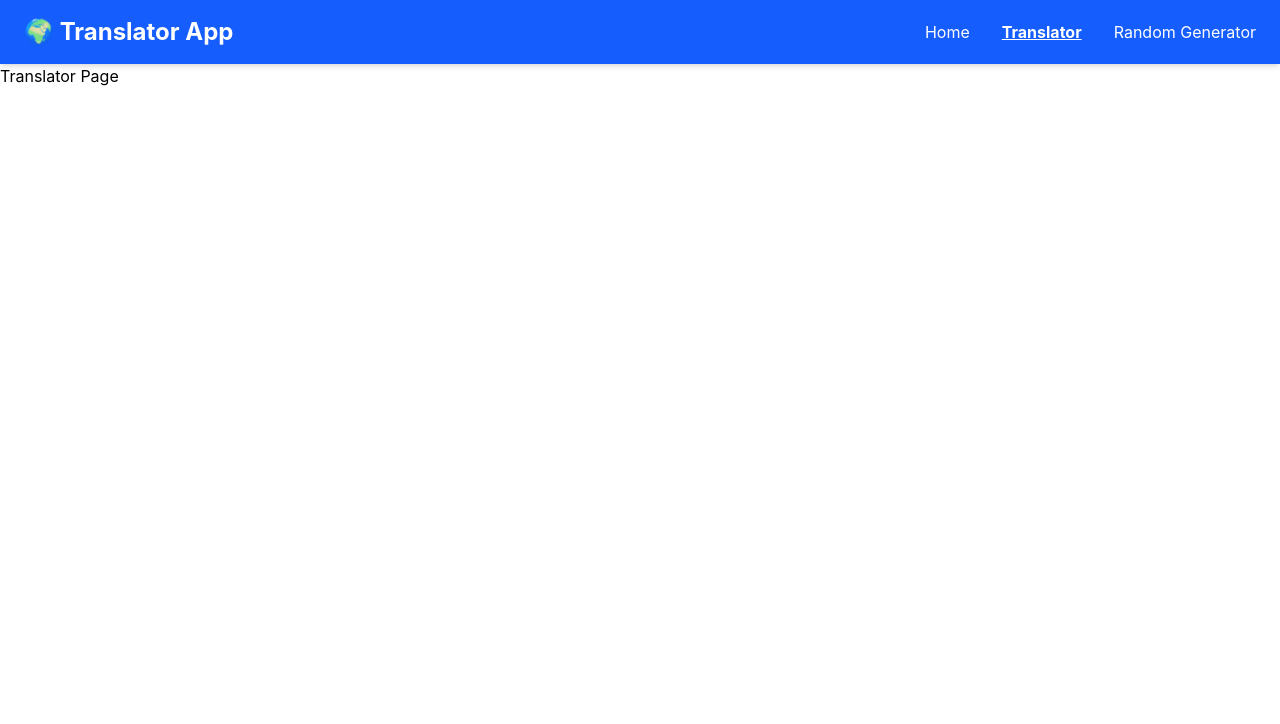
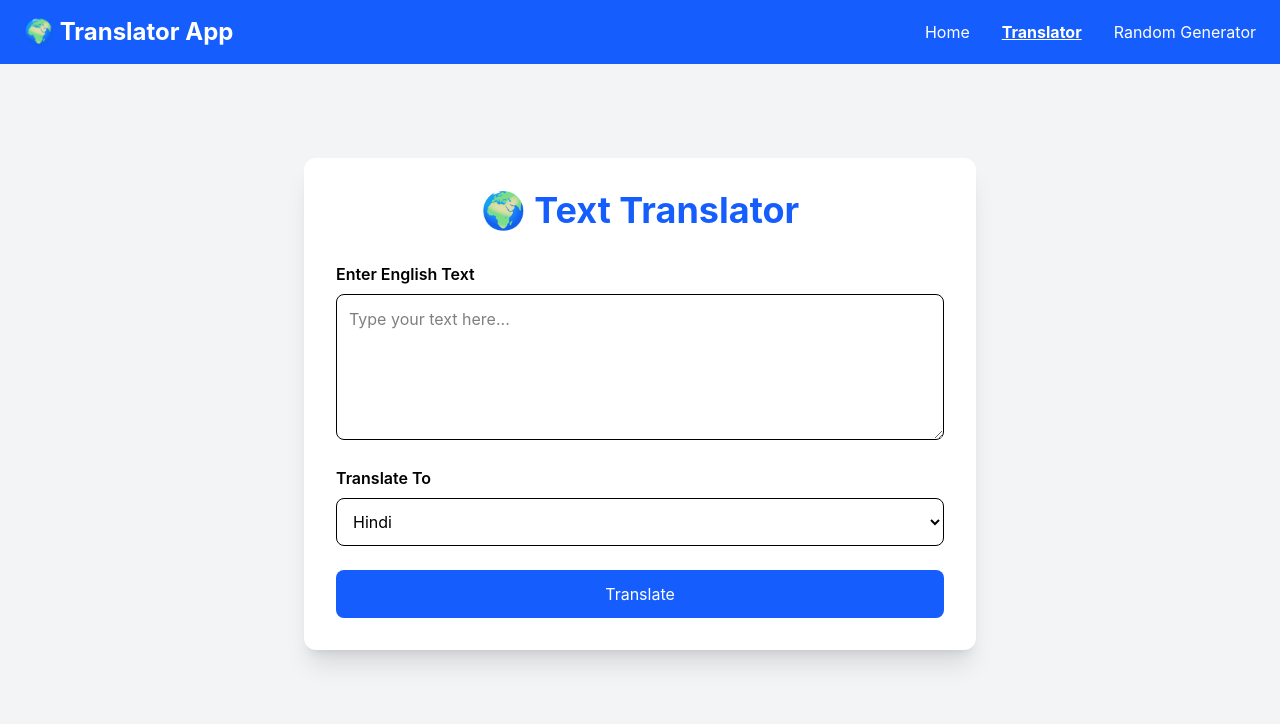
Before and after one commit to Khushbo86/react-translator-app, a React (Vite) app: page /translator in a window 1280 px wide. Shown: the top 724 px of the page. Built offline with nearby package versions, Linux system fonts and the light colour scheme; no server answers.

Commit message:
Implement translator feature using RapidAPI

```diff
--- a/src/components/LoadingSpinner.jsx
+++ b/src/components/LoadingSpinner.jsx
@@ -0,0 +1,9 @@
+function LoadingSpinner() {
+  return (
+    <div className="flex justify-center items-center mt-4">
+      <div className="w-8 h-8 border-4 border-blue-600 border-t-transparent rounded-full animate-spin"></div>
+    </div>
+  );
+}
+
+export default LoadingSpinner;
--- a/src/pages/TranslatorPage.jsx
+++ b/src/pages/TranslatorPage.jsx
@@ -1,7 +1,115 @@
+import { useState } from "react";
+import { translateText } from "../services/translatorService";
+import LoadingSpinner from "../components/LoadingSpinner";
+
 function TranslatorPage() {
+  const [text, setText] = useState("");
+  const [translatedText, setTranslatedText] = useState("");
+  const [language, setLanguage] = useState("hi");
+  const [loading, setLoading] = useState(false);
+  const [error, setError] = useState("");
+
+  const handleTranslate = async () => {
+    if (!text.trim()) {
+      setError("Please enter some text.");
+      return;
+    }
+
+    setLoading(true);
+    setError("");
+    setTranslatedText("");
+
+    try {
+      const data = await translateText(text, language);
+
+      // Adjust this if your API response structure is different
+      setTranslatedText(data.trans || data.translation || data.data || JSON.stringify(data));
+    } catch (err) {
+      setError("Translation failed. Please try again.");
+      console.error(err);
+    } finally {
+      setLoading(false);
+    }
+  };
+
+  const copyToClipboard = () => {
+    navigator.clipboard.writeText(translatedText);
+    alert("Copied to clipboard!");
+  };
+
   return (
-    <div>
-      <h1>Translator Page</h1>
+    <div className="min-h-[85vh] bg-gray-100 flex justify-center items-center px-4">
+      <div className="bg-white shadow-xl rounded-xl p-8 w-full max-w-2xl">
+
+        <h1 className="text-4xl font-bold text-center text-blue-600 mb-8">
+          🌍 Text Translator
+        </h1>
+
+        <label className="font-semibold">
+          Enter English Text
+        </label>
+
+        <textarea
+          rows="5"
+          className="w-full border rounded-lg p-3 mt-2 mb-5 focus:outline-none focus:ring-2 focus:ring-blue-500"
+          placeholder="Type your text here..."
+          value={text}
+          onChange={(e) => setText(e.target.value)}
+        />
+
+        <label className="font-semibold">
+          Translate To
+        </label>
+
+        <select
+          value={language}
+          onChange={(e) => setLanguage(e.target.value)}
+          className="w-full border rounded-lg p-3 mt-2 mb-6"
+        >
+          <option value="hi">Hindi</option>
+          <option value="fr">French</option>
+          <option value="es">Spanish</option>
+          <option value="de">German</option>
+          <option value="ja">Japanese</option>
+          <option value="ko">Korean</option>
+        </select>
+
+        <button
+          onClick={handleTranslate}
+          className="w-full bg-blue-600 text-white py-3 rounded-lg hover:bg-blue-700 transition"
+        >
+          Translate
+        </button>
+
+        {loading && <LoadingSpinner />}
+
+        {error && (
+          <p className="text-red-500 mt-4">
+            {error}
+          </p>
+        )}
+
+        {translatedText && (
+          <div className="mt-8">
+
+            <h2 className="text-xl font-bold mb-2">
+              Translated Text
+            </h2>
+
+            <div className="border rounded-lg p-4 bg-gray-50 break-words">
+              {translatedText}
+            </div>
+
+            <button
+              onClick={copyToClipboard}
+              className="mt-4 bg-green-600 text-white px-5 py-2 rounded-lg hover:bg-green-700"
+            >
+              Copy Translation
+            </button>
+
+          </div>
+        )}
+      </div>
     </div>
   );
 }
--- a/src/services/translatorService.js
+++ b/src/services/translatorService.js
@@ -4,6 +4,11 @@ const API_URL = `${import.meta.env.VITE_API_URL}/translator/text`;
 
 export const translateText = async (text, targetLanguage) => {
   try {
+
+    console.log("API URL:", API_URL);
+    console.log("API HOST:", import.meta.env.VITE_RAPID_API_HOST);
+    console.log("API KEY:", import.meta.env.VITE_RAPID_API_KEY);
+
     const response = await axios.post(
       API_URL,
       {
```
Also changed, not shown: 2 other files (tests, documents, lock files or other folders).
